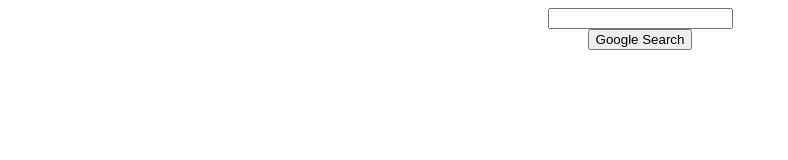
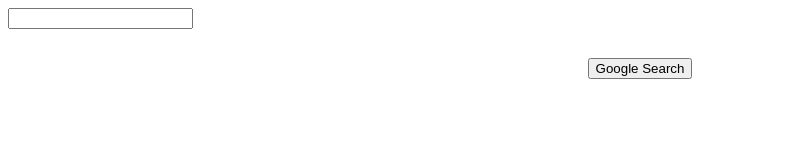
Before and after one commit to Paskaan/Paskaan.github.io, a plain HTML site: page index.html in a window 1280 px wide. Shown: the whole page, without its empty margins (0-788 px from the left). Drawn offline with Linux system fonts and the light colour scheme.

Commit message:
div size

```diff
--- a/index.html
+++ b/index.html
@@ -7,7 +7,7 @@
     <body>
 
         <form action="https://www.google.com/search">
-            <div class="form-group">
+            <div class="form-group" style="height: 50px; width: 80px;">
                 <input type="text" name="q" height="50px" width="100px">
             </div>
             <div class="form-group">
```
